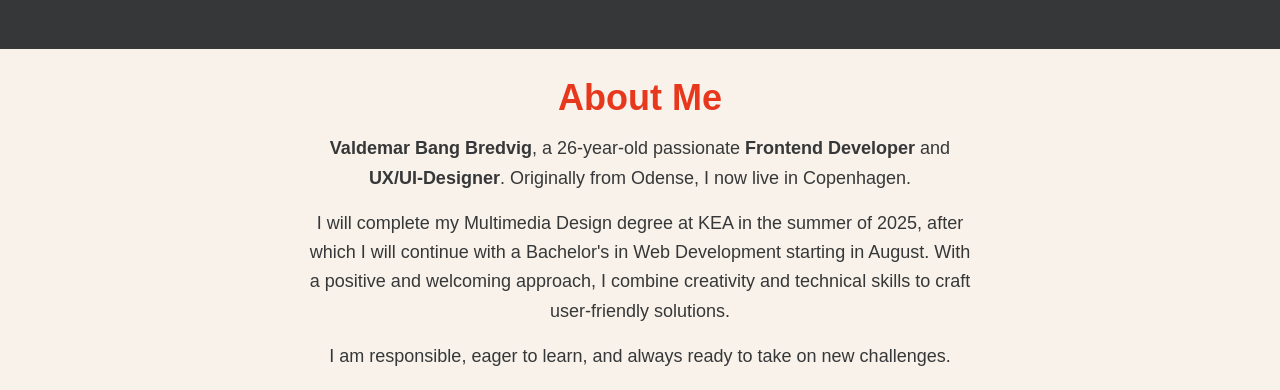
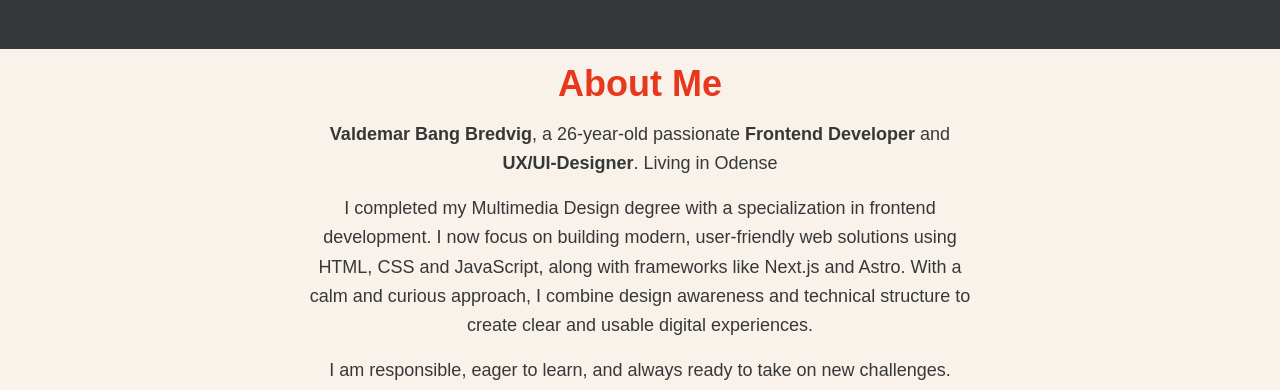
Before and after one commit to vabr0002/portfolio, a Next.js app: page / in a window 1280 px wide. Shown: the part 3400-3790 px from the top of the page. Built offline with nearby package versions, Linux system fonts and the light colour scheme.

Commit message:
Update website text

```diff
--- a/next.config.mjs
+++ b/next.config.mjs
@@ -1,7 +1,10 @@
 /** @type {import('next').NextConfig} */
 const nextConfig = {
   reactStrictMode: true,
-  output: 'export', // <-- her fortæller vi Next.js at det skal lave statisk export
+  output: 'export',
+    images: {
+    unoptimized: true, // <-- tilføj denne linje
+  }, // <-- her fortæller vi Next.js at det skal lave statisk export
 }
 
 export default nextConfig;
--- a/src/components/Ommig.jsx
+++ b/src/components/Ommig.jsx
@@ -63,8 +63,7 @@ const Ommig = () => {
           >
             <strong>Valdemar Bang Bredvig</strong>, a 26-year-old passionate
             <strong> Frontend Developer</strong> and{" "}
-            <strong>UX/UI-Designer</strong>. Originally from Odense, I now live
-            in Copenhagen.
+            <strong>UX/UI-Designer</strong>. Living in Odense
           </p>
           <p
             className={`text-lg leading-relaxed mt-4 transition-all duration-1000 delay-300 ${
@@ -73,11 +72,7 @@ const Ommig = () => {
                 : "opacity-0 -translate-x-40"
             }`}
           >
-            I will complete my Multimedia Design degree at KEA in the summer of
-            2025, after which I will continue with a Bachelor's in Web
-            Development starting in August. With a positive and welcoming
-            approach, I combine creativity and technical skills to craft
-            user-friendly solutions.
+ I completed my Multimedia Design degree with a specialization in frontend development. I now focus on building modern, user-friendly web solutions using HTML, CSS and JavaScript, along with frameworks like Next.js and Astro. With a calm and curious approach, I combine design awareness and technical structure to create clear and usable digital experiences.
           </p>
           <p
             className={`text-lg leading-relaxed mt-4 transition-all duration-1000 delay-400 ${
--- a/src/components/tools.jsx
+++ b/src/components/tools.jsx
@@ -116,39 +116,39 @@ const Tools = () => {
     frameworks: {
       title: "Frameworks & Languages",
       items: [
-        { icon: <RiNextjsFill />, name: "Next.js", level: 65 },
-        { icon: <FaReact />, name: "React", level: 65 },
-        { icon: <TiHtml5 />, name: "HTML", level: 90 },
-        { icon: <IoLogoCss3 />, name: "CSS", level: 90 },
-        { icon: <IoLogoJavascript />, name: "JavaScript", level: 70 },
-        { icon: <RiTailwindCssFill />, name: "Tailwind CSS", level: 85 },
-        { icon: <FaDatabase />, name: "Rest API", level: 60 },
-        { icon: <RiSupabaseFill />, name: "Supabase", level: 65 }
+        { icon: <RiNextjsFill />, name: "Next.js", level: 45 },
+        { icon: <FaReact />, name: "React", level: 45 },
+        { icon: <TiHtml5 />, name: "HTML", level: 60 },
+        { icon: <IoLogoCss3 />, name: "CSS", level: 70 },
+        { icon: <IoLogoJavascript />, name: "JavaScript", level: 35 },
+        { icon: <RiTailwindCssFill />, name: "Tailwind CSS", level: 65 },
+        { icon: <FaDatabase />, name: "Rest API", level: 45 },
+        { icon: <RiSupabaseFill />, name: "Supabase", level: 50 }
       ]
     },
     software: {
       title: "Tools",
       items: [
-        { icon: <FaFigma />, name: "Figma", level: 80 },
-        { icon: <VscVscode />, name: "VS Code", level: 95 },
-        { icon: <SiAdobelightroom />, name: "Adobe Lightroom", level: 65 },
-        { icon: <SiAdobeindesign />, name: "Adobe InDesign", level: 60 },
-        { icon: <SiAdobeillustrator />, name: "Adobe Illustrator", level: 55 },
-        { icon: <SiAdobepremierepro />, name: "Adobe Premiere", level: 50 }
+        { icon: <FaFigma />, name: "Figma", level: 50 },
+        { icon: <VscVscode />, name: "VS Code", level: 55 },
+        { icon: <SiAdobelightroom />, name: "Adobe Lightroom", level: 40 },
+        { icon: <SiAdobeindesign />, name: "Adobe InDesign", level: 40 },
+        { icon: <SiAdobeillustrator />, name: "Adobe Illustrator", level: 50 },
+        { icon: <SiAdobepremierepro />, name: "Adobe Premiere", level: 35 }
       ]
     },
     skills: {
       title: "Skills",
       items: [
-        { icon: <MdOutlineWeb />, name: "Web development", level: 80 },
-        { icon: <FaPalette />, name: "UI design", level: 75 },
-        { icon: <FaUsers />, name: "User experience", level: 75 },
+        { icon: <MdOutlineWeb />, name: "Web development", level: 65 },
+        { icon: <FaPalette />, name: "UI design", level: 55 },
+        { icon: <FaUsers />, name: "User experience", level: 50 },
         {
           icon: <MdArchitecture />,
           name: "Information architecture",
           level: 65
         },
-        { icon: <MdBrandingWatermark />, name: "Branding", level: 60 },
+        { icon: <MdBrandingWatermark />, name: "Branding", level: 40 },
         { icon: <FaCameraRetro />, name: "Photography", level: 50 },
         { icon: <TbPhotoEdit />, name: "Photo editing", level: 55 },
         { icon: <FaInstagram />, name: "Social media", level: 45 }
```
